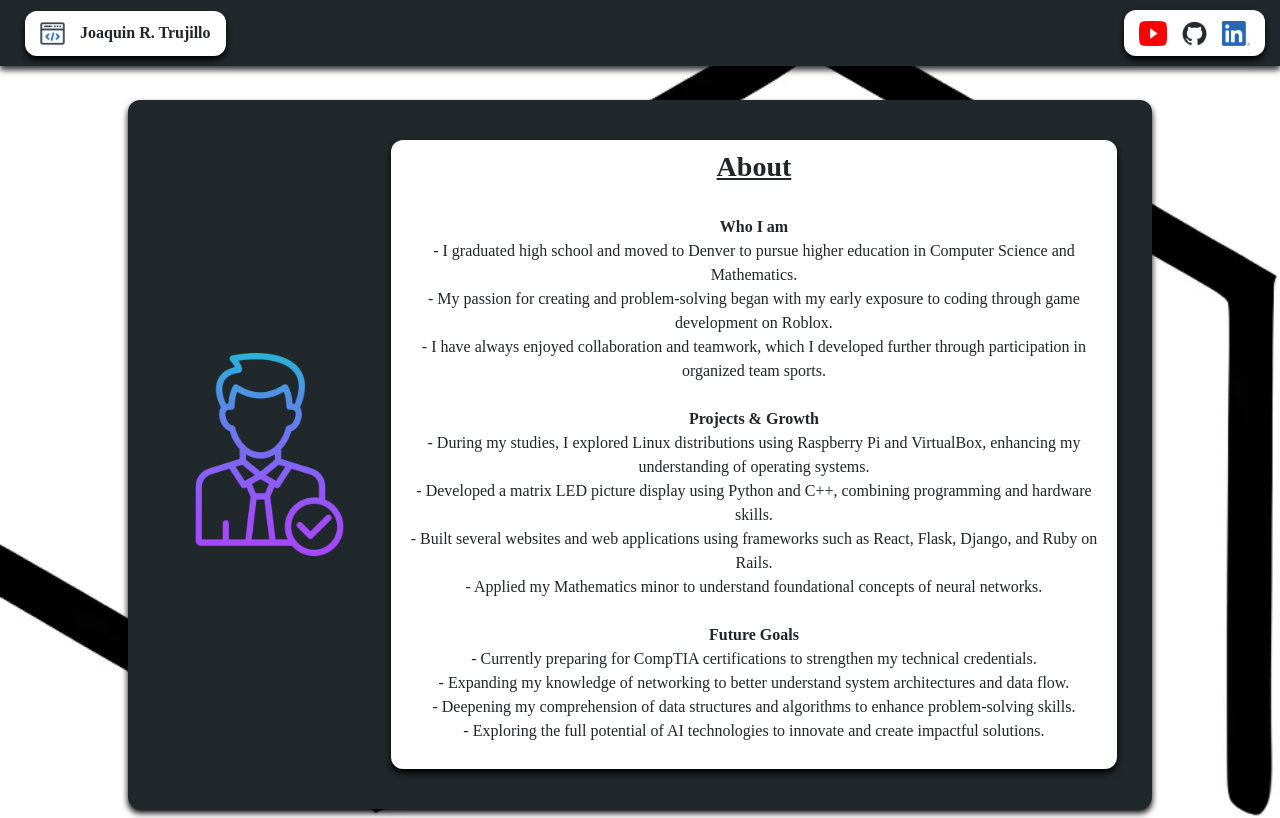
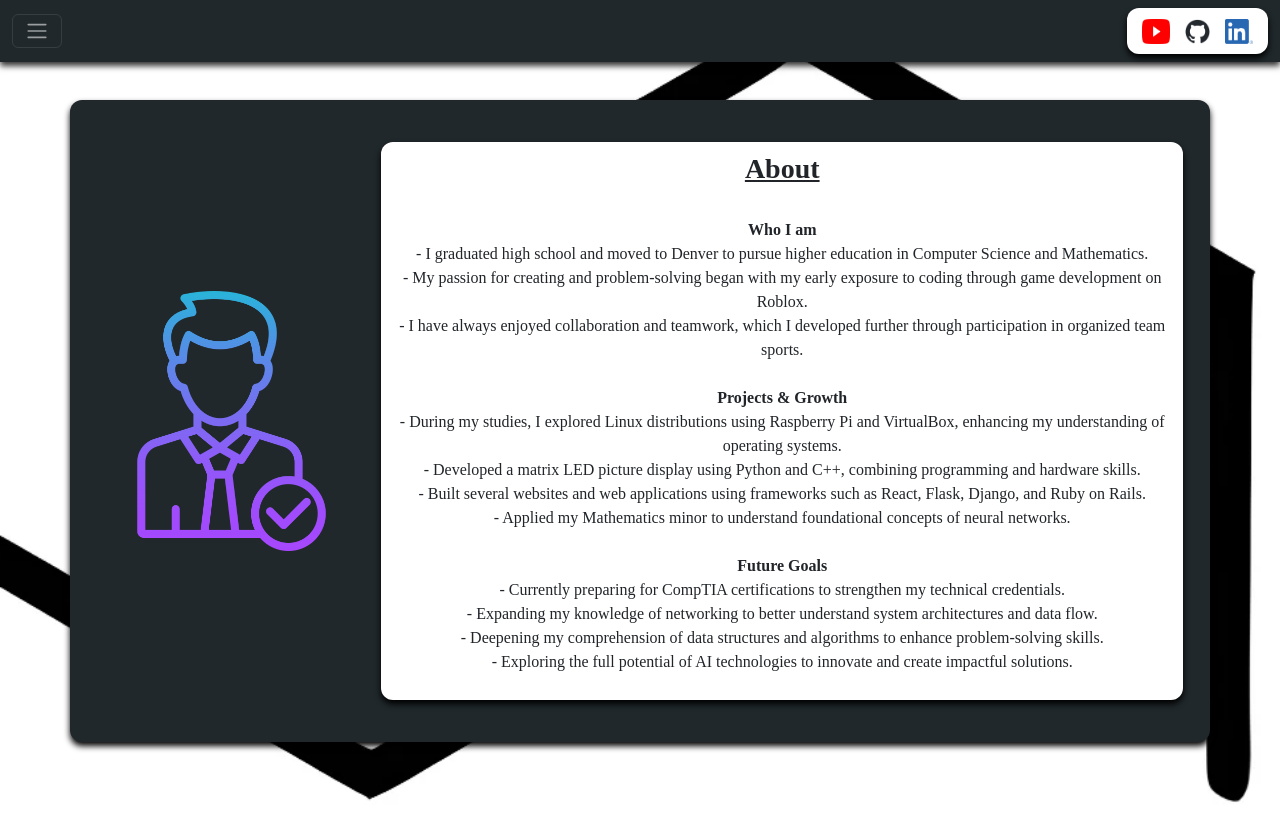
Before and after one commit to Iso-latte/ResumeWebsite, a React (Vite) app in the folder resume-project/: page / in a window 1280 px wide. Shown: the top 818 px of the page. Built offline with nearby package versions, Linux system fonts and the light colour scheme.

Commit message:
added dropdown removed navbar -left

```diff
--- a/resume-project/index.html
+++ b/resume-project/index.html
@@ -6,6 +6,7 @@
     <link rel="icon" type="image/png" href="/command-line.png" />
     <meta name="viewport" content="width=device-width, initial-scale=1.0" />
     <title>Joaquin R. Trujillo</title>
+
   </head>
   <body>
     <style>
@@ -17,5 +18,7 @@
     </style>
     <div id="root"></div>
     <script type="module" src="/src/main.tsx"></script>
+    <script src="https://cdn.jsdelivr.net/npm/bootstrap@5.3.3/dist/js/bootstrap.bundle.min.js"></script>
+
   </body>
 </html>
--- a/resume-project/package.json
+++ b/resume-project/package.json
@@ -13,6 +13,8 @@
     "preview": "vite preview"
   },
   "dependencies": {
+    "@popperjs/core": "^2.11.8",
+    "bootstrap": "^5.3.3",
     "react": "^18.3.1",
     "react-dom": "^18.3.1"
   },
--- a/resume-project/src/App.tsx
+++ b/resume-project/src/App.tsx
@@ -3,6 +3,8 @@ import Education from "./componets/Education";
 import TechSkills from "./componets/TechSkills";
 import Experience from "./componets/Experience";
 import About from "./componets/About";
+import 'bootstrap/dist/css/bootstrap.min.css';
+import 'bootstrap/dist/js/bootstrap.bundle.min.js';
 
 function App() {
   return <div>
--- a/resume-project/src/componets/NavBar.tsx
+++ b/resume-project/src/componets/NavBar.tsx
@@ -1,29 +1,55 @@
-import './componetStyles/NavBar.css';
+import { useState } from 'react';
+import './componetStyles/Navbar.css';
 
-function NavBar() {
+function Navbar() {
+  const [isCollapsed, setIsCollapsed] = useState(true);
+
+  // Toggle collapse state
+  const handleToggle = () => {
+    setIsCollapsed(!isCollapsed);
+  };
+
   return (
-    <nav className="navbar fixed-top">
+    <nav className="navbar fixed-top" data-bs-theme="dark">
       <div className="container-fluid">
-        {/* Left section: Logo and name */}
+        {/* Left section: Logo and toggler */}
         <div className="navbar-left">
-            <div className="backdrop">
-                <img width="25" height="25" src="./command-line.png" alt="Logo" />
-                <span>Joaquin R. Trujillo</span>
-            </div>
+          <button
+            className="navbar-toggler"
+            type="button"
+            onClick={handleToggle}
+            aria-controls="navbarNavAltMarkup"
+            aria-expanded={!isCollapsed}
+            aria-label="Toggle navigation"
+          >
+            <span className="navbar-toggler-icon"></span>
+          </button>
         </div>
 
-        {/* Right section: Links */}
+        {/* Right section: Social Media links */}
         <div className="navbar-right">
-           <div className="backdrop">
-           <a href="https://www.youtube.com/channel/UCJ9e_cVQHkYrV3nhinpNKVw" target="_blank" rel="noopener noreferrer">
-                <img width="28" height="25" src="./yt_icon_rgb.png" alt="Youtube" />
+          <div className="backdrop">
+            <a href="https://www.youtube.com" target="_blank" rel="noopener noreferrer">
+              <img src="./yt_icon_rgb.png" alt="YouTube" width="28" height="25" />
             </a>
-            <a href="https://github.com/Iso-latte" target="_blank" rel="noopener noreferrer">
-                <img width="25" height="25" src="./github-mark.png" alt="GitHub" />
+            <a href="https://github.com" target="_blank" rel="noopener noreferrer">
+              <img src="./github-mark.png" alt="GitHub" width="25" height="25" />
             </a>
-            <a href="https://www.linkedin.com/in/joaquin-trujillo-6476641a1/" target="_blank" rel="noopener noreferrer">
-                <img width="28" height="25" src="./LI-In-Bug.png" alt="LinkedIn" />
+            <a href="https://www.linkedin.com" target="_blank" rel="noopener noreferrer">
+              <img src="./LI-In-Bug.png" alt="LinkedIn" width="28" height="25" />
             </a>
+          </div>
+        </div>
+
+        {/* Collapsible menu */}
+        <div
+          className={`collapse navbar-collapse ${isCollapsed ? '' : 'show'}`}
+          id="navbarNavAltMarkup"
+        >
+          <div className="navbar-nav">
+            <a className="nav-link-top" href="#">Home</a>
+            <a className="nav-link" href="#">Projects</a>
+            <a className="nav-link" href="#">Timeline</a>
           </div>
         </div>
       </div>
@@ -31,4 +57,4 @@ function NavBar() {
   );
 }
 
-export default NavBar;
+export default Navbar;
--- a/resume-project/src/componets/componetStyles/NavBar.css
+++ b/resume-project/src/componets/componetStyles/NavBar.css
@@ -1,65 +1,99 @@
+/* Navbar Styles */
 .navbar {
-  background-color: #20282b; /* Light background */
+  display: flex;
+  justify-content: space-between;
+  align-items: center;
+  background-color: #20282b; /* Dark background */
   padding: 10px 15px;
+  z-index: 1030;
   box-shadow: 0 4px 6px rgba(0, 0, 0, 0.8);
+  position: fixed; /* Keep navbar at the top */
+  top: 0;
+  left: 0;
+  right: 0;
 }
 
-.navbar .container-fluid {
+.navbar-left,
+.navbar-right {
   display: flex;
-  justify-content: space-between; /* Space between left and right sections */
   align-items: center; /* Align content vertically */
-  padding: 0;
 }
 
 .navbar-left {
-  display: flex;
-  align-items: center; /* Align items vertically */
-  padding-left: 10px;
-}
-
-.navbar-right {
-  display: flex;
-  align-items: center; /* Align items vertically */
+  gap: 10px;
 }
 
 .navbar-right .backdrop {
   display: flex;
-  align-items: center; /* Center links vertically */
-  gap: 15px; /* Spacing between icons */
-  background-color: rgba(255, 255, 255, 1); /* White background with slight transparency */
-  padding: 10px 15px; /* Padding inside the background */
-  border-radius: 12px; /* Rounded corners */
-  box-shadow: 0 4px 6px rgba(0, 0, 0, 1); /* Optional: Subtle shadow for depth */
+  align-items: center;
+  gap: 15px;
+  background-color: rgba(255, 255, 255, 1);
+  padding: 10px 15px;
+  border-radius: 12px;
+  box-shadow: 0 4px 6px rgba(0, 0, 0, 1);
 }
 
-.navbar-left .backdrop {
-  display: flex;
-  align-items: center; /* Center links vertically */
-  gap: 15px; /* Spacing between icons */
-  background-color: rgba(255, 255, 255, 1); /* White background with slight transparency */
-  padding: 10px 15px; /* Padding inside the background */
-  border-radius: 12px; /* Rounded corners */
-  box-shadow: 0 4px 6px rgba(0, 0, 0, 1); /* Optional: Subtle shadow for depth */
-  font-family: "Times New Roman", Times, serif;
+/* Collapse Navbar */
+.collapse.navbar-collapse {
+  display: none; /* Initially hidden */
+  position: absolute;
+  top: 100%; /* Place dropdown right below the navbar */
+  left: 0;
+  right: 0;
+  background-color: #5a5d5e;
+  z-index: 1029;
+  padding: 10px;
+  text-align: center;
+  box-shadow: 0 4px 6px rgba(0, 0, 0, 0.8);
+  opacity: 0;
+  transition: opacity 0.3s ease, transform 0.3s ease;
 }
 
+
+/* Show the collapse when toggled */
+.collapse.show {
+  display: block; /* Show the dropdown */
+  opacity: 1;
+  transform: translateY(0); /* Adds smooth sliding effect */
+}
+/* Hamburger Button */
+.navbar-toggler {
+  margin-right: 10px;
+  background-color: transparent;
+  border: none;
+  color: white;
+  font-size: 24px;
+}
+
+/* Hover Effects */
 .navbar-right a img,
 .navbar-left img {
   transition: transform 0.2s ease;
 }
 
-.navbar-right a img:hover{
-  transform: scale(1.4); /* Slight zoom effect on hover */
-}
-.navbar-left:hover {
-  transform: scale(1.2); /* Slight zoom effect on hover */
+.navbar-right a img:hover {
+  transform: scale(1.4);
 }
 
 .navbar-left span {
-  font-size: 1rem; /* Adjust text size */
-  font-weight: bold; /* Make the text bold */
+  font-size: 1rem;
+  font-weight: bold;
 }
 
-.navbar a {
-  text-decoration: none; /* Remove underline from links */
+.navbar-nav .nav-link {
+  color: rgb(255, 255, 255); /* White color */
+  border-bottom: 2px solid rgb(255, 255, 255); /* Bottom border */
+  font-size: 18px; /* 18px text size */
+  padding: 10px; /* Padding for better spacing */
+  transition: all 0.3s ease; /* Smooth transition for hover effects */
 }
+
+.navbar-nav .nav-link-top {
+  color: rgb(255, 255, 255); /* White color */
+  text-decoration: none;
+  border-bottom: 2px solid rgb(255, 255, 255); /* Bottom border */
+  border-top: 2px solid rgb(255, 255, 255); /* Top border */
+  font-size: 18px; /* 18px text size */
+  padding: 10px; /* Padding for better spacing */
+  transition: all 0.3s ease; /* Smooth transition for hover effects */
+}
```
Also changed, not shown: 1 other file (tests, documents, lock files or other folders).
